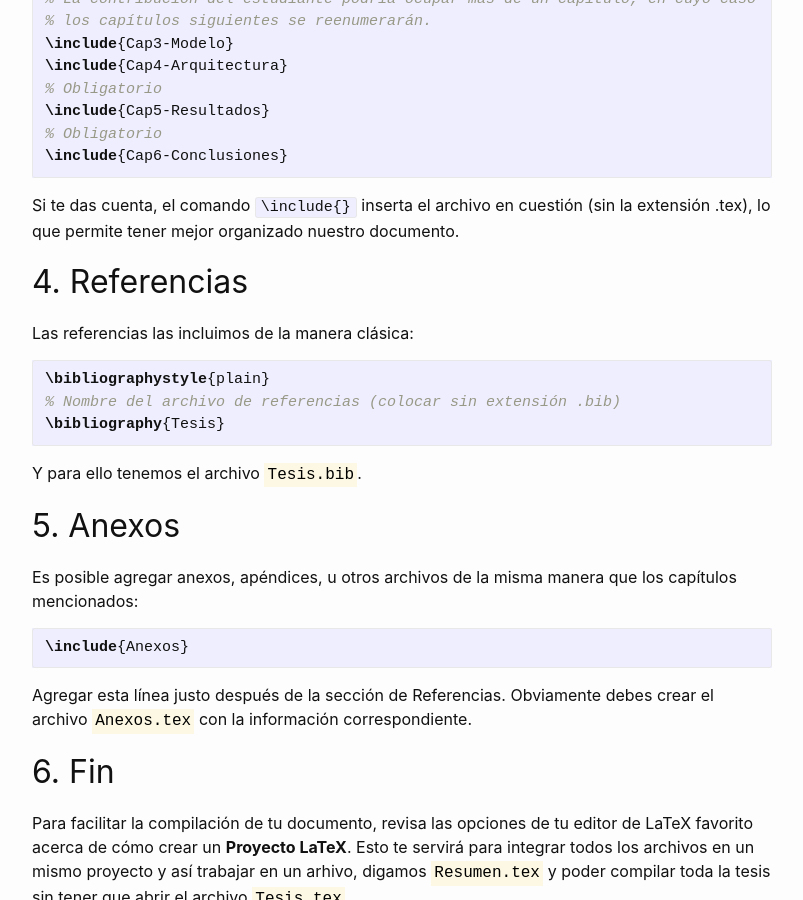
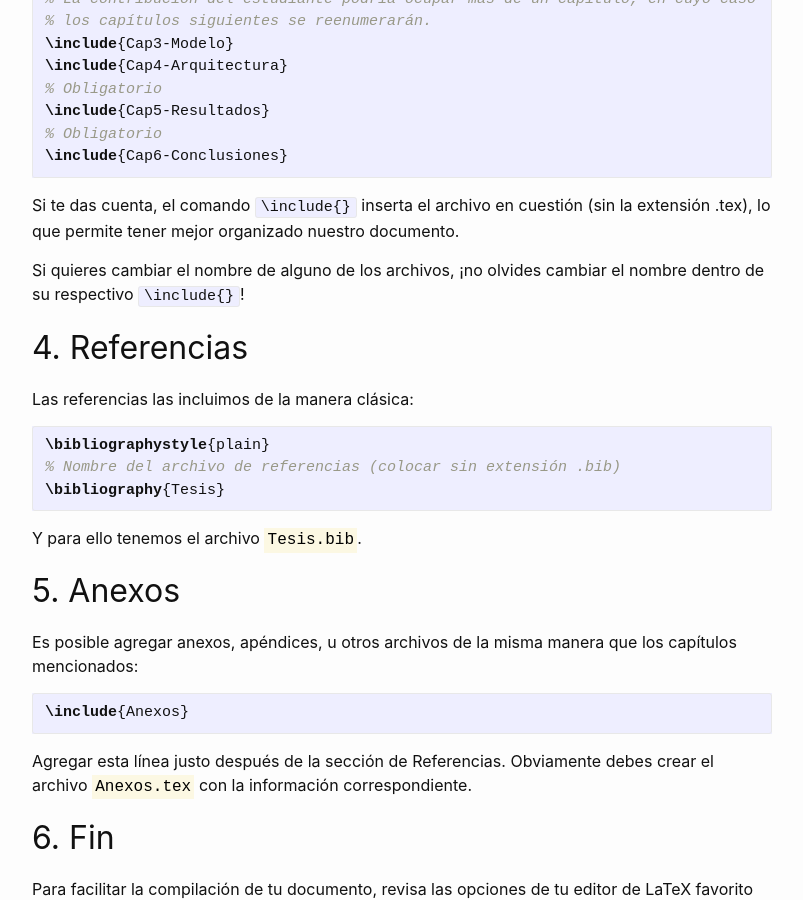
Before and after one commit to chavezbosquez/chavezbosquez.github.io, a Jekyll site: the page built from _posts/2021-01-20-tesis-latex.md, in a window 1280 px wide and 900 px high, scrolled down 2892 px. Shown: the whole window, without its empty margins (238-1041 px from the left). Built offline with Jekyll 4.4.1, drawn with Linux system fonts in a browser that asks for light colours.

Commit message:
Post de LaTeX

```diff
--- a/_posts/2021-01-20-tesis-latex.md
+++ b/_posts/2021-01-20-tesis-latex.md
@@ -162,6 +162,9 @@ de la siguiente manera:
 Si te das cuenta, el comando `\include{}` inserta el archivo en cuestión (sin la
 extensión .tex), lo que permite tener mejor organizado nuestro documento.
 
+Si quieres cambiar el nombre de alguno de los archivos, ¡no olvides cambiar el nombre
+dentro de su respectivo `\include{}`!
+
 ## 4. Referencias
 
 Las referencias las incluimos de la manera clásica:
```
